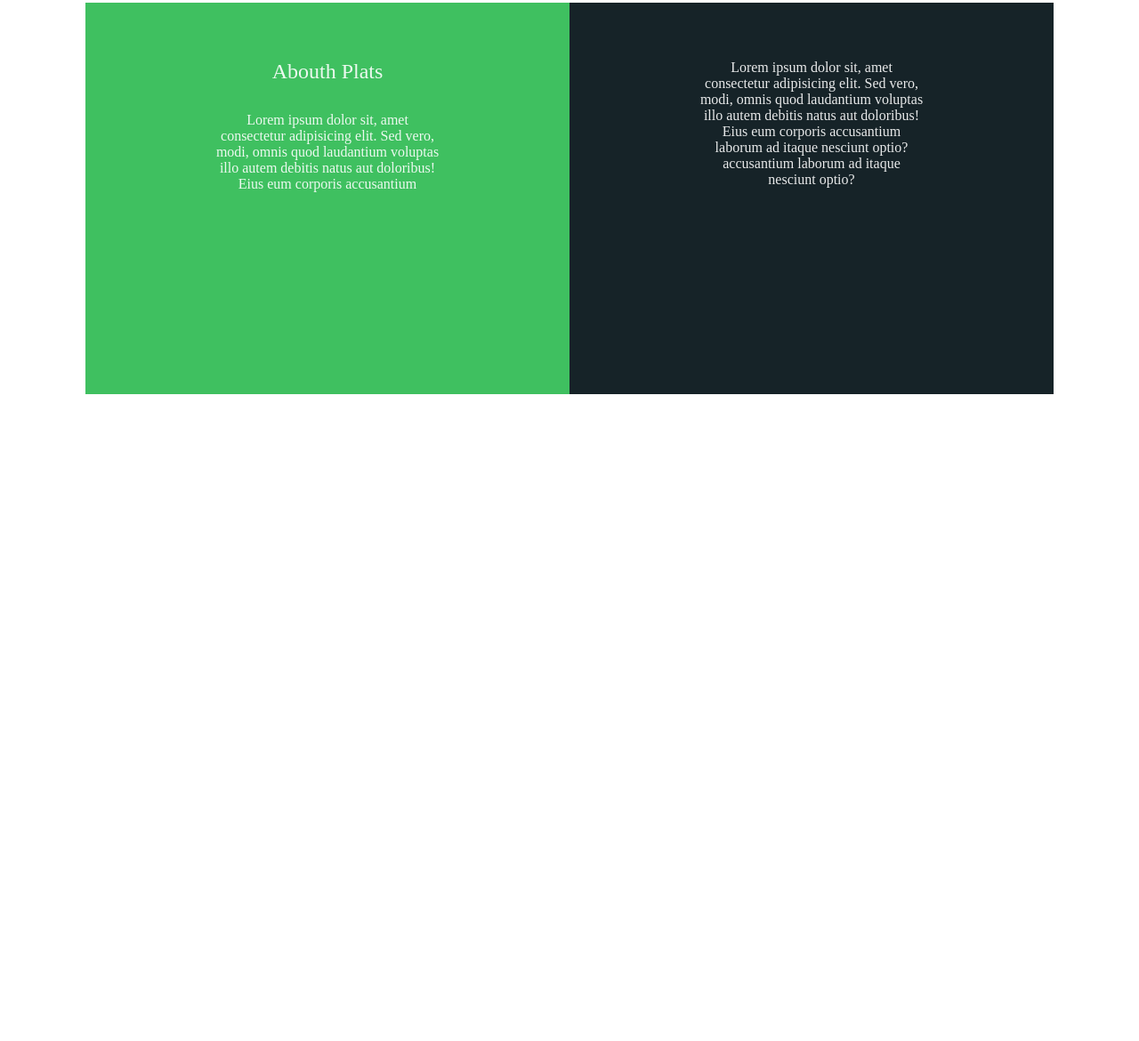
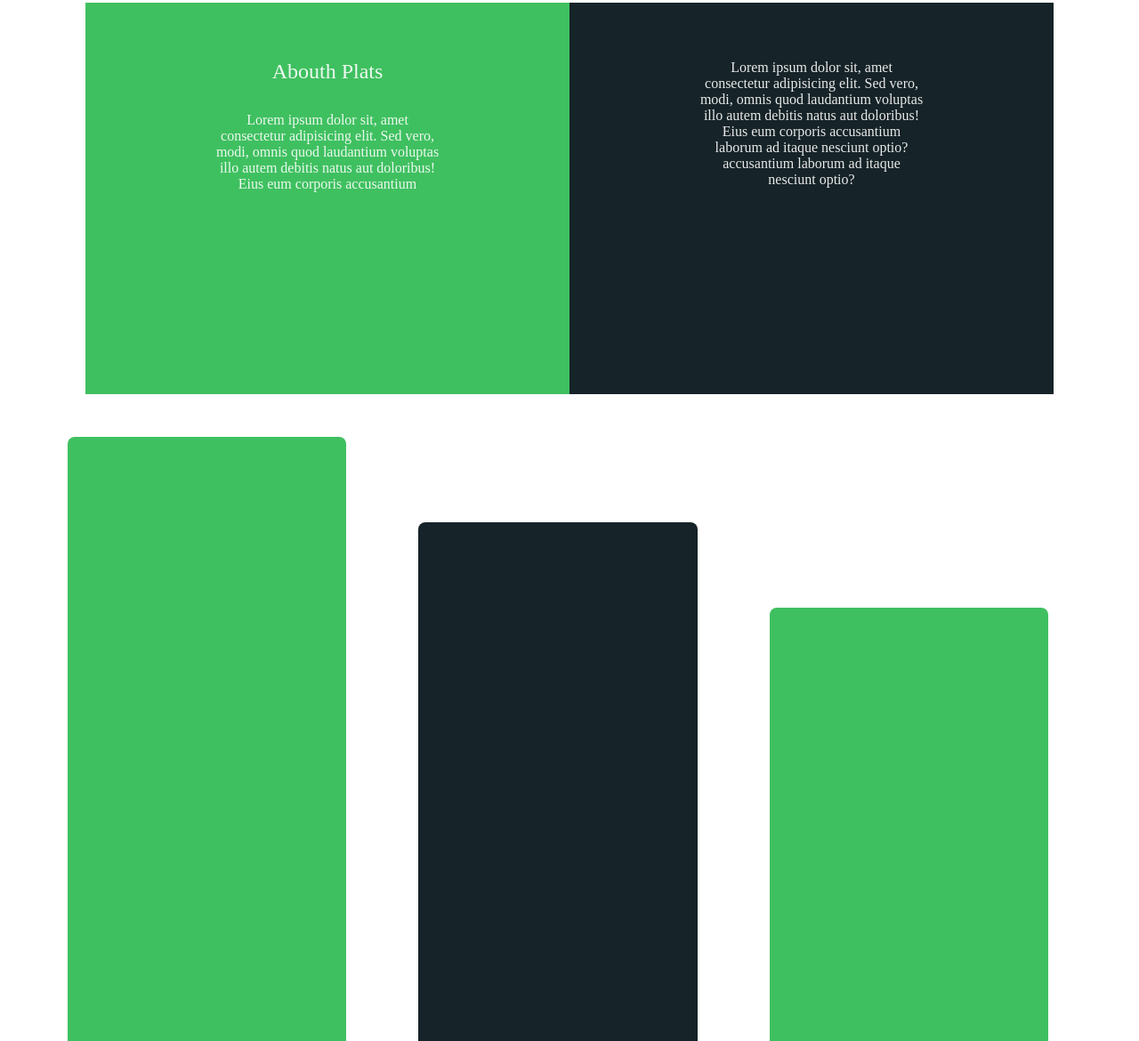
Before and after one commit to Abdessalam-Elboukri/YouFood-by-FIXERS, a plain HTML site: page index.html in a window 1280 px wide. Shown: the part 2150-3320 px from the top of the page at 89% size. Before the commit the page ends 2641 px from the top, so only its background shows below. Drawn offline with Linux system fonts and the light colour scheme; a web font is replaced by a local one.

Commit message:
add style css to section four for home page

```diff
--- a/style.css
+++ b/style.css
@@ -895,7 +895,28 @@ header::after{
   background: var(--black-color);
 }
 
-
+.container-h > .item-four {
+  display: flex;
+  justify-content: space-evenly;
+  gap: 5px;
+  width: 98vw;
+}
+.container-h > .item-four > .semi-item {
+  width: 25%;
+  height: 100vh;
+  background: var(--green-color);
+  margin-bottom: 15px;
+  border-radius: 8px;
+}
+.container-h > .item-four > .semi-item:nth-child(2) {
+  background: var(--black-color);
+  position: relative;
+  top: 6rem;
+}
+.container-h > .item-four > .semi-item:nth-child(3) {
+  position: relative;
+  top: 12rem;
+}
 
 
 
```
